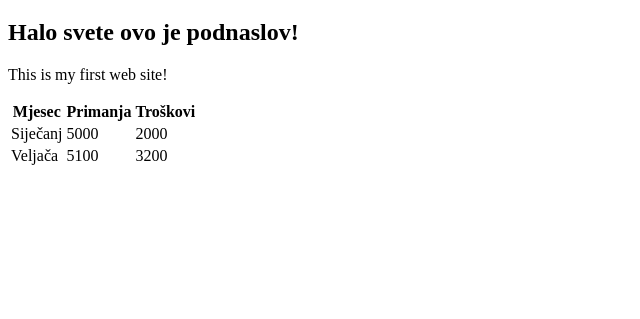
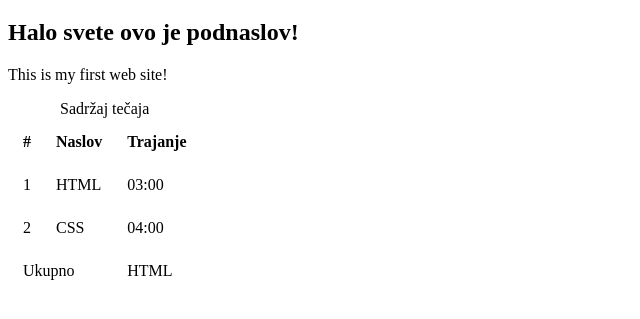
Before and after one commit to HrvojeBicanic/hrvojebicanic.github.io, a plain HTML site: page index.html in a window 1280 px wide. Shown: the part 87-406 px from the top of the page, without its empty margins (0-640 px from the left). Drawn offline with Linux system fonts and the light colour scheme.

Commit message:
table 1.0
-new table

```diff
--- a/index.html
+++ b/index.html
@@ -24,24 +24,34 @@
   <p class="opis">This is my first web site!</p>
 
   <!--Tablice-->
-  <table>
-    <tr>
-      <th>Mjesec</th>
-      <th>Primanja</th>
-      <th>Troškovi</th>
-    </tr>
-    <tr>
-      <td>Siječanj</td>
-      <td>5000</td>
-      <td>2000</td>
-    </tr>
-    <tr>
-      <td>Veljača</td>
-      <td>5100</td>
-      <td>3200</td>
-    </tr>
+  <table cellpadding="10" cellspacing="5">
+    <caption>Sadržaj tečaja</caption>
+    <thead>
+      <tr>
+        <th>#</th>
+        <th>Naslov</th>
+        <th>Trajanje</th>
+      </tr>
+    </thead>
+    <tfoot>
+      <tr>
+        <td colspan="2">Ukupno</td>
+        <td>HTML</td>
+      </tr>
+    </tfoot>
+    <tbody>
+      <tr>
+        <td>1</td>
+        <td>HTML</td>
+        <td>03:00</td>
+      </tr>
+      <tr>
+        <td>2</td>
+        <td>CSS</td>
+        <td>04:00</td>
+      </tr>
+    </tbody>
   </table>
-
 </body>
 
 </html>
```
